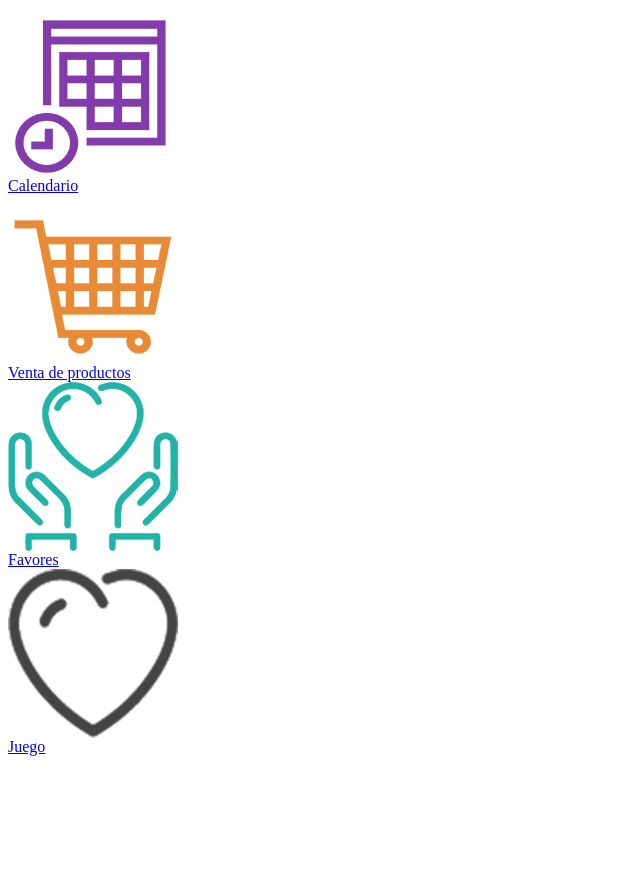
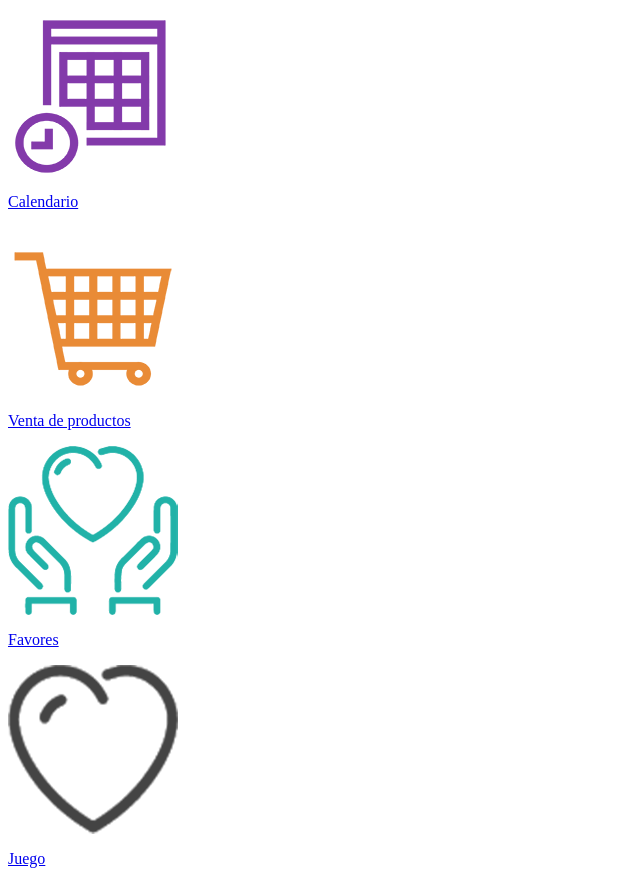
Before and after one commit to Aragon-Diego/ComunaNuevo, a PHP site: page /ComunaNuevo/iconos.php in a window 1280 px wide. Shown: the whole page, without its empty margins (0-640 px from the left). Before the commit the page ends 756 px from the top, so only its background shows below. Run offline with PHP 8.4, Linux system fonts and the light colour scheme.

Commit message:
Correcciones

```diff
--- a/iconos.php
+++ b/iconos.php
@@ -8,40 +8,42 @@
 
     <body>
 
-
+    <a class="menuP" href="ver_calendario.php">
             <?php
                 echo '<div class="menuDiv">';
                 echo '<img class="menuIcono" src="img/calendario.png" alt="icono de calendario" href="cuenta.php"/>';
                 echo '<br/>';
+                echo '<p>Calendario</p>';
+                echo '</div>';
             ?>
-    <a class="menuP" href="ver_calendario.php">Calendario</a>
+    </a>
+    <a class="menuP" href="ver_producto.php">
             <?php
-    echo '</div>';
-
                 echo '<div class="menuDiv">';
                 echo '<img class="menuIcono" src="img/carrito.png" alt="icono de carrito" />';
                 echo '<br/>';
+                echo '<p>Venta de productos</p>';
+                echo '</div>';
             ?>
-    <a class="menuP" href="ver_producto.php">Venta de productos</a>
+    </a>
+    <a class="menuP" href="ver_favores.php">
             <?php
-    echo '</div>';
-
                 echo '<div class="menuDiv">';
                 echo '<img class="menuIcono" src="img/favores.png" alt="icono de favores" />';
                 echo '<br/>';
+                echo '<p>Favores</p>';
+                echo '</div>';
             ?>
-    <a class="menuP" href="ver_favores.php">Favores</a>
+    </a>
+    <a class="menuP" href="C:\xampp\htdocs\ComunaNuevo\juego\disparos\disparos.exe">
             <?php
-    echo '</div>';
-
                 echo '<div class="menuDiv">';
                 echo '<img class="menuIcono" src="img/corazon.png" alt="icono de favores" />';
                 echo '<br/>';
-    ?>
-    <a class="menuP" href="C:\xampp\htdocs\ComunaNuevo\juego\disparos\disparos.exe">Juego</a>
-    <?php
+                echo '<p>Juego</p>';
                 echo '</div>';
             ?>
+    </a>
 
     </body>
 
--- a/recuperar_contrasena2.php
+++ b/recuperar_contrasena2.php
@@ -15,9 +15,9 @@
         <div class="Reccuadro2">
             <h1>Recuperar Contraseña</h1>
             <form action="recuperar_contrasena2.php" method="post">
-                <label>Contraseña</label>
+                <label>Contraseña Nueva</label>
                 <input type="text" name="contra">
-                <label>Confirmar contraseña</label>
+                <label>Confirmar Nueva Contraseña</label>
                 <input type="text" name="confContra">
                 <input type="submit" name="registro">
             </form>
```
Also changed, not shown: cuenta.php (deleted). Lines whose indentation alone changed are shown as unchanged.
